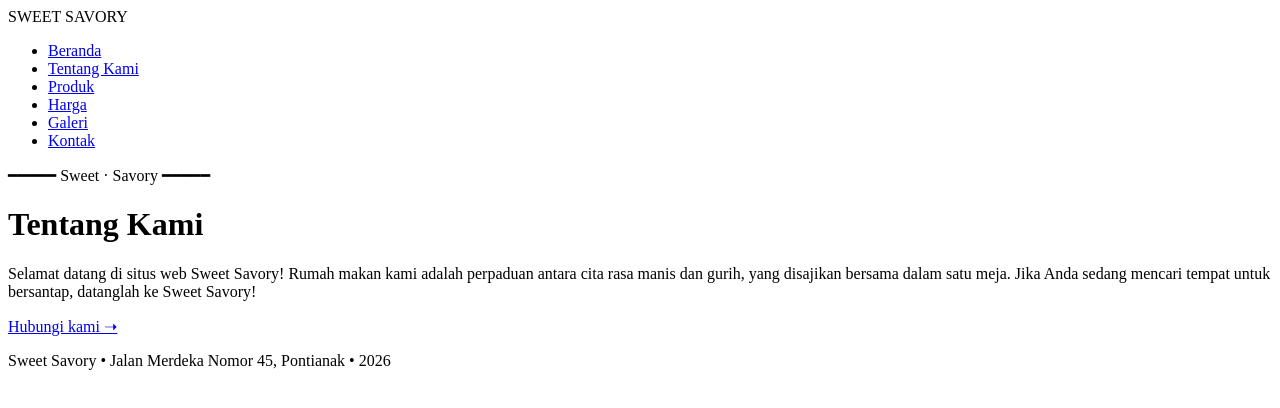
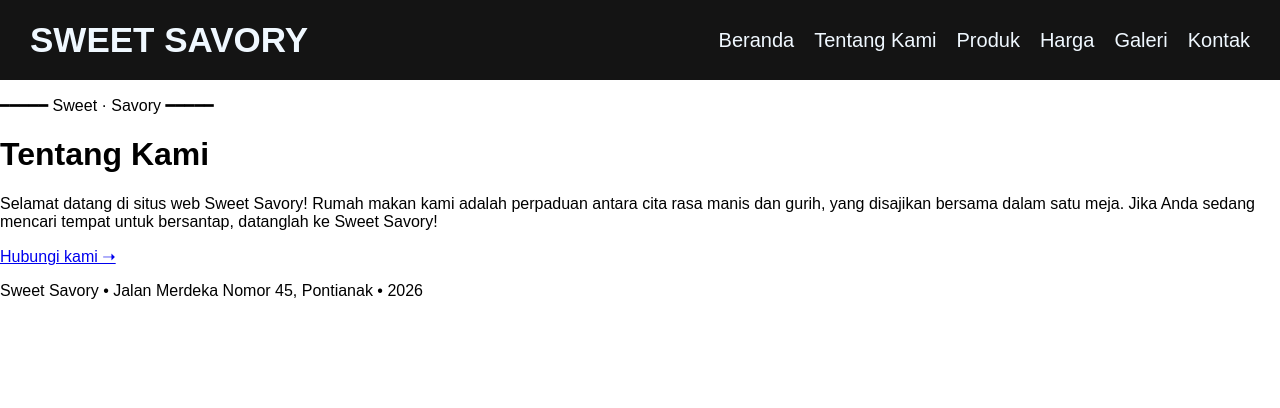
Before and after one commit to Mercyliaa/rumah_makan-sweet_savory, a plain HTML site: page pages/about.html in a window 1280 px wide. Drawn offline with Linux system fonts and the light colour scheme; a web font is replaced by a local one.

Commit message:
style: adjust navbar header layout

```diff
--- a/styles/about.css
+++ b/styles/about.css
@@ -1,2 +1,43 @@
 /* Font */
 @import url('https://fonts.googleapis.com/css2?family=Afacad+Flux:wght@100..1000&family=Julius+Sans+One&display=swap');
+
+/* Body */
+body {
+    font-family: "Afacad Flux", sans-serif;
+    margin: 0;
+}
+
+/* Header */
+#main-header {
+    background-color: rgb(20, 20, 20);
+}
+
+.navbar {
+    display: flex;
+    justify-content: space-between;
+    align-items: center;
+    padding: 0 30px;
+    height: 80px;
+}
+
+.navbar span {
+    color: aliceblue;
+    font-size: 35px;
+    font-weight: bold;
+}
+
+.navbar ul {
+    display: flex;
+    gap: 20px;
+}
+
+.navbar li {
+    list-style: none;
+}
+
+.navbar ul a {
+    display: inline-block;
+    font-size: 20px;
+    color: aliceblue;
+    text-decoration: none;
+}
```
